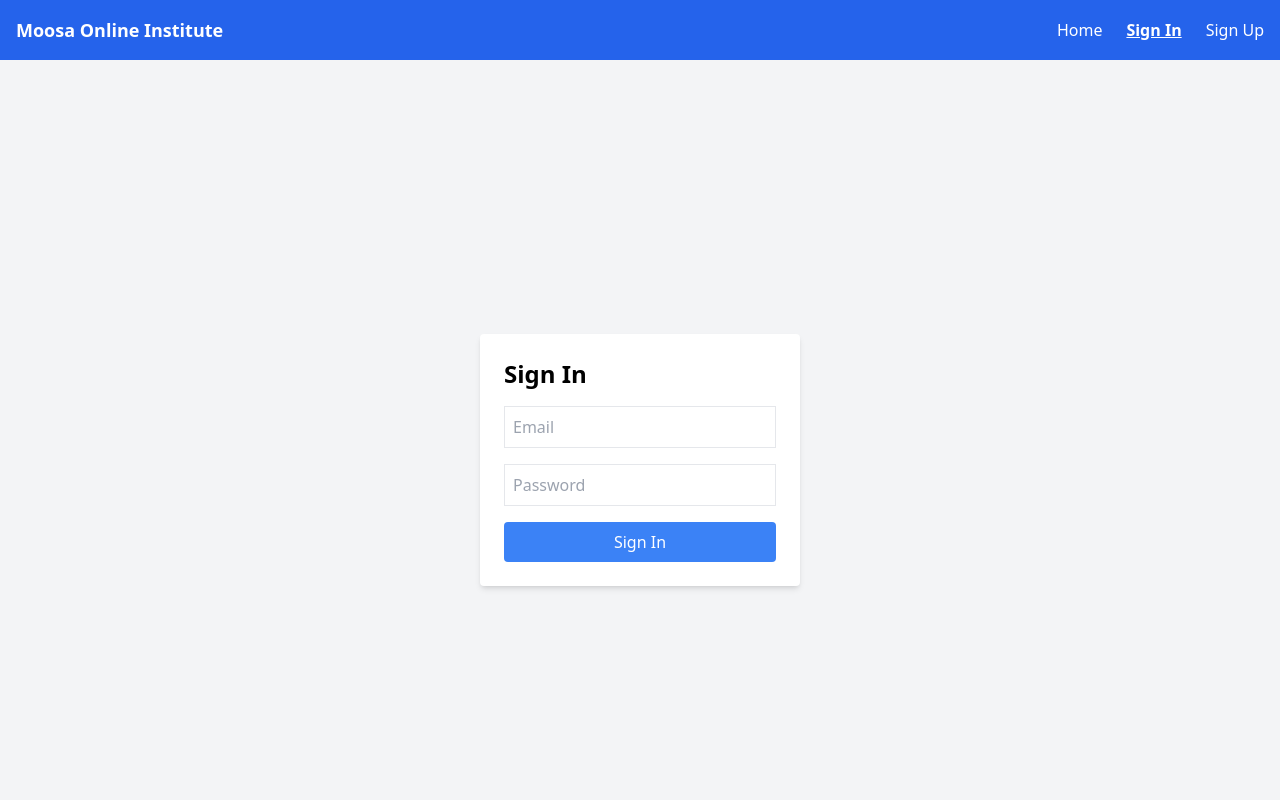
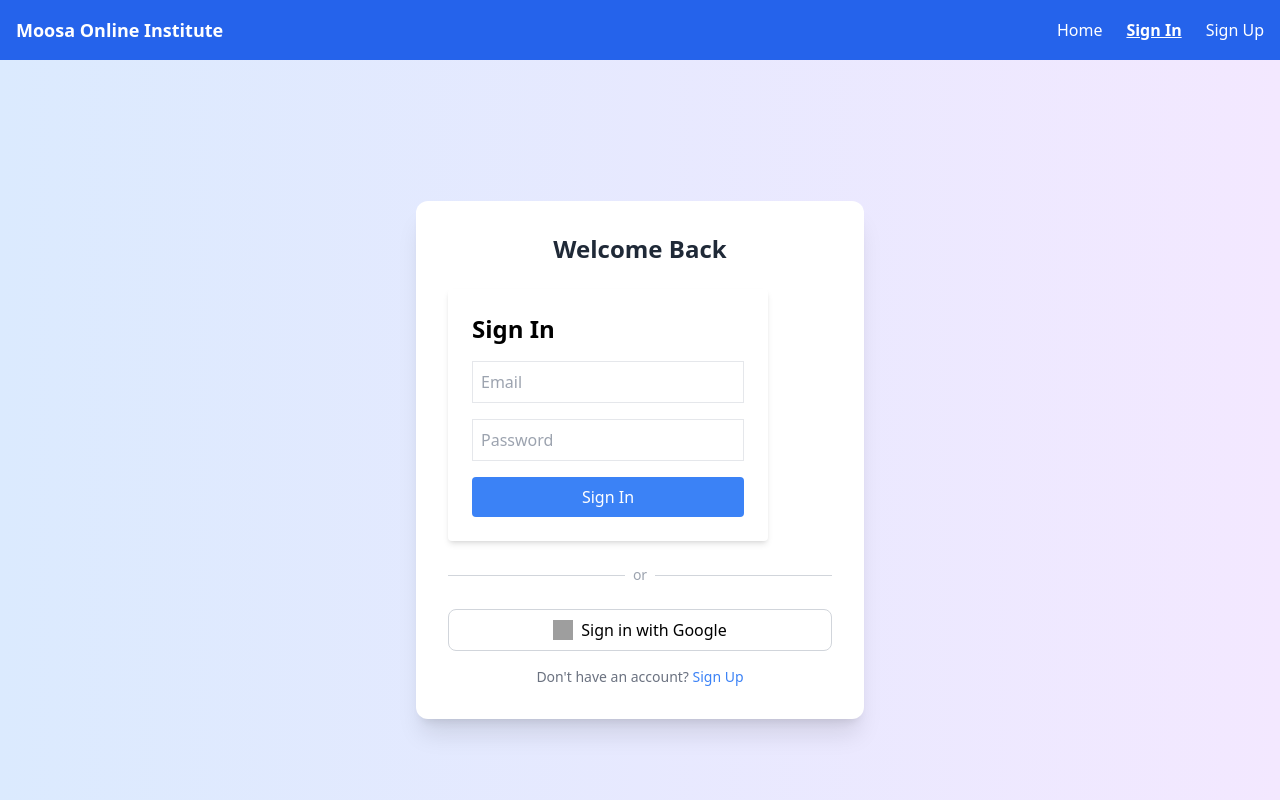
Before and after one commit to Ab-Rehman01/edu-llm-system, a Next.js app: page /signin in a window 1280 px wide. Shown: the top 800 px of the page. Built offline with nearby package versions, Linux system fonts and the light colour scheme; no server answers; grey boxes are pictures that could not be loaded.

Commit message:
signup signin

```diff
--- a/src/app/api/auth/[...nextauth]/route.ts
+++ b/src/app/api/auth/[...nextauth]/route.ts
@@ -1,6 +1,16 @@
 //app/api/auth/[...nextauth]/route.tsx
 import NextAuth from "next-auth";
-import { authOptions } from "@/lib/authOptions";
+import GoogleProvider from "next-auth/providers/google";
+
+export const authOptions = {
+  providers: [
+    GoogleProvider({
+      clientId: process.env.GOOGLE_CLIENT_ID!,
+      clientSecret: process.env.GOOGLE_CLIENT_SECRET!,
+    }),
+    // Add more providers here (GitHub, Facebook, etc.)
+  ],
+};
 
 const handler = NextAuth(authOptions);
 export { handler as GET, handler as POST };
--- a/src/app/signin/page.tsx
+++ b/src/app/signin/page.tsx
@@ -2,11 +2,41 @@
 
 "use client";
 import AuthForm from "@/components/AuthForm";
+import { signIn } from "next-auth/react";
 
 export default function SignInPage() {
   return (
-    <div className="flex items-center justify-center min-h-screen bg-gray-100">
-      <AuthForm mode="signin" />
+    <div className="flex items-center justify-center min-h-screen bg-gradient-to-r from-blue-100 to-purple-100">
+      <div className="bg-white shadow-xl rounded-xl p-8 w-full max-w-md">
+        <h2 className="text-2xl font-bold text-center text-gray-800 mb-6">
+          Welcome Back
+        </h2>
+        <AuthForm mode="signin" /> {/* ✅ Sign-in mode */}
+
+        {/* Divider */}
+        <div className="flex items-center my-6">
+          <hr className="flex-grow border-gray-300" />
+          <span className="mx-2 text-gray-400 text-sm">or</span>
+          <hr className="flex-grow border-gray-300" />
+        </div>
+
+        {/* Google / Multi-login button */}
+        <button
+          onClick={() => signIn("google")}
+          className="w-full flex items-center justify-center gap-2 border border-gray-300 rounded-lg px-4 py-2 hover:bg-gray-100 transition"
+        >
+          <img src="/google-icon.svg" alt="Google" className="w-5 h-5" />
+          Sign in with Google
+        </button>
+
+        {/* Optional: Link to signup page */}
+        <p className="text-center text-gray-500 text-sm mt-4">
+          Don't have an account?{" "}
+          <a href="/signup" className="text-blue-500 hover:underline">
+            Sign Up
+          </a>
+        </p>
+      </div>
     </div>
   );
 }
--- a/src/app/signup/page.tsx
+++ b/src/app/signup/page.tsx
@@ -1,10 +1,28 @@
-//app/signup/route.ts
+// app/signup/route.ts
 import AuthForm from "@/components/AuthForm";
 
 export default function SignUpPage() {
   return (
-    <div className="flex items-center justify-center min-h-screen bg-gray-100">
-      <AuthForm mode="signup" /> {/* ✅ Signup mode */}
+    <div className="flex items-center justify-center min-h-screen bg-gradient-to-r from-blue-100 to-purple-100">
+      <div className="bg-white shadow-xl rounded-xl p-8 w-full max-w-md">
+        <h2 className="text-2xl font-bold text-center text-gray-800 mb-6">
+          Create Your Account
+        </h2>
+        <AuthForm mode="signup" /> {/* ✅ Signup mode */}
+
+        {/* Divider */}
+        <div className="flex items-center my-6">
+          <hr className="flex-grow border-gray-300" />
+          <span className="mx-2 text-gray-400 text-sm">or</span>
+          <hr className="flex-grow border-gray-300" />
+        </div>
+
+        {/* Google / Multi-login button */}
+        <button className="w-full flex items-center justify-center gap-2 border border-gray-300 rounded-lg px-4 py-2 hover:bg-gray-100 transition">
+          <img src="/google-icon.svg" alt="Google" className="w-5 h-5" />
+          Sign up with Google
+        </button>
+      </div>
     </div>
   );
 }
```
